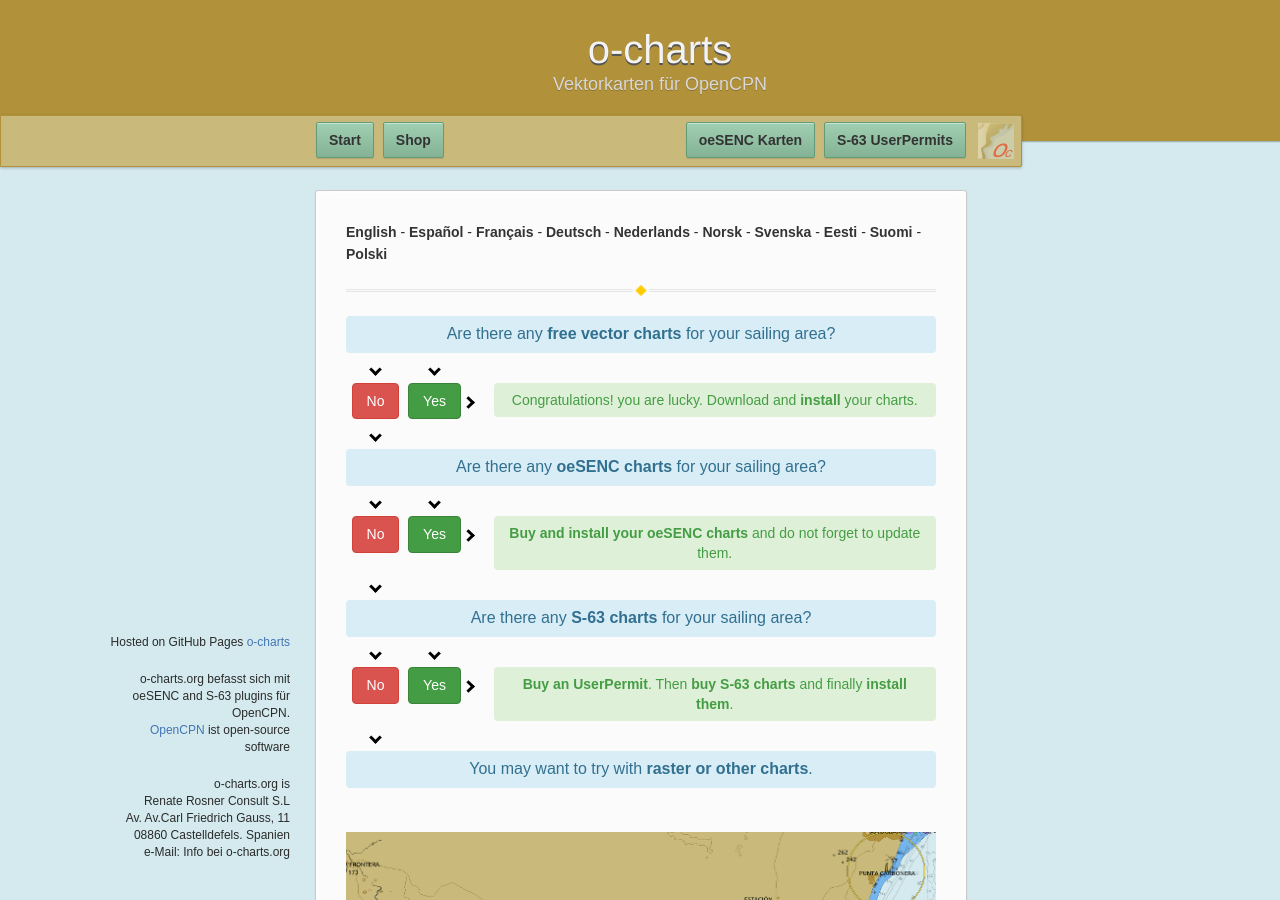
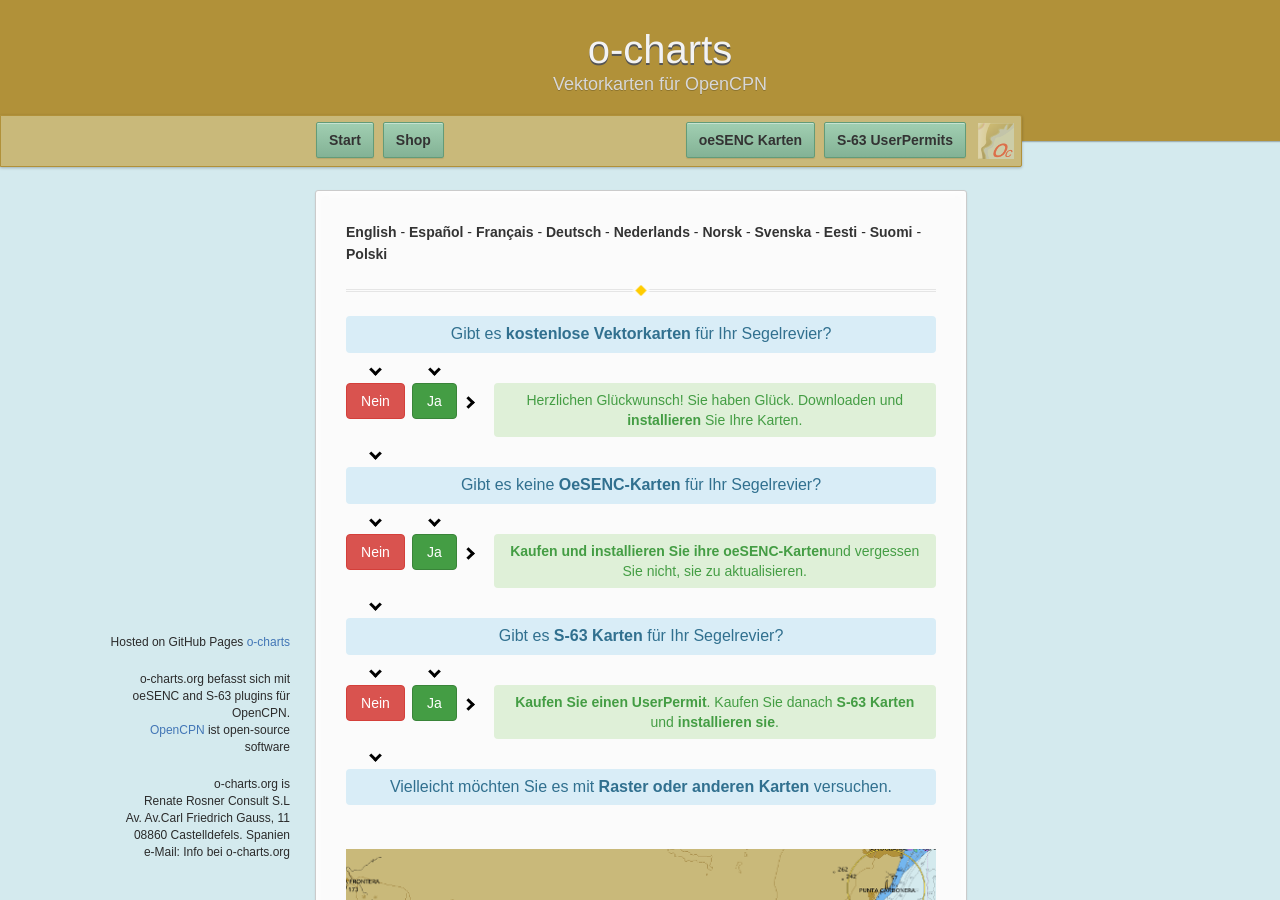
Before and after one commit to o-charts/manuals, a Jekyll site: the page built from index_de_DE.md, in a window 1280 px wide and 900 px high. Built offline with Jekyll 4.4.1, drawn with Linux system fonts in a browser that asks for light colours.

Commit message:
Update index_de_DE.md

```diff
--- a/index_de_DE.md
+++ b/index_de_DE.md
@@ -2,11 +2,14 @@
 layout: default_de_DE_home
 ---
 <div class="questions">
+
 <div class="questionok question">
-Are there any <a href="https://opencpn.org/OpenCPN/info/chartsource.html"><strong>free vector charts</strong></a> for your sailing area?
+Gibt es <a href="https://opencpn.org/OpenCPN/info/chartsource.html"><strong>kostenlose Vektorkarten </strong></a>für Ihr Segelrevier?
 </div>
 </div>
+
 <div class="arrows">
+
 <div class="answer col1 inline">
 <i class="down"></i>
 </div>
@@ -14,39 +17,53 @@
 <i class="down"></i>
 </div>
 </div>
+
 <div class="separator"></div>
+
 <div class="answers">
-<div class="answer col1 inline">
+  <div class="answer col1 inline">
+
 <div class="yesno no">
-No
+Nein
 </div>
+  </div>
+
+  <div class="answer col2 inline">
+
+<div class="yesno yes">
+Ja
 </div>
-<div class="answer col2 inline">
-<div class="yesno yes">
-Yes
-</div>
-</div>
+  </div>
 <div class="answer col3 inline">
 <i class="right"></i>
 </div>
-<div class="answer col4 inline">
+
+  <div class="answer col4 inline">
+
 <div class="questionok ok">
-Congratulations! you are lucky. Download and <a href="https://opencpn.org/wiki/dokuwiki/doku.php?id=opencpn:opencpn_user_manual:getting_started:chart_installation"><strong>install</strong></a> your charts.
+Herzlichen Glückwunsch! Sie haben Glück. Downloaden und <a href="https://opencpn.org/wiki/dokuwiki/doku.php?id=opencpn:opencpn_user_manual:getting_started:chart_installation"><strong>installieren</strong></a> Sie Ihre Karten.
 </div>
+  </div>
 </div>
-</div>
+
 <div class="separator"></div>
+
 <div class="arrows">
+
 <div class="answer col1 inline">
 <i class="down"></i>
 </div>
 </div>
+
 <div class="questions">
+
 <div class="questionok question">
-Are there any <a href="https://o-charts.org/shop/index.php?id_category=8&controller=category"><strong>oeSENC charts</strong></a> for your sailing area?
+Gibt es keine <a href="https://o-charts.org/shop/index.php?id_category=8&controller=category"><strong>OeSENC-Karten</strong></a> für Ihr Segelrevier?
 </div>
 </div>
+
 <div class="arrows">
+
 <div class="answer col1 inline">
 <i class="down"></i>
 </div>
@@ -54,39 +71,53 @@
 <i class="down"></i>
 </div>
 </div>
+
 <div class="separator"></div>
+
 <div class="answers">
-<div class="answer col1 inline">
+  <div class="answer col1 inline">
+
 <div class="yesno no">
-No
+Nein
 </div>
+  </div>
+
+  <div class="answer col2 inline">
+
+<div class="yesno yes">
+Ja
 </div>
-<div class="answer col2 inline">
-<div class="yesno yes">
-Yes
-</div>
-</div>
+  </div>
 <div class="answer col3 inline">
 <i class="right"></i>
 </div>
-<div class="answer col4 inline">
+
+  <div class="answer col4 inline">
+
 <div class="questionok ok">
-<a href="./oesenc_en_US.html"><strong>Buy and install your oeSENC charts</strong></a> and do not forget to update them.
+<a href="./oesenc_de_DE.html"><strong>Kaufen und installieren Sie ihre oeSENC-Karten</strong></a>und vergessen Sie nicht, sie zu aktualisieren.
 </div>
+  </div>
 </div>
-</div>
+
 <div class="separator"></div>
+
 <div class="arrows">
+
 <div class="answer col1 inline">
 <i class="down"></i>
 </div>
 </div>
+
 <div class="questions">
+
 <div class="questionok question">
-Are there any <a href="https://www.chartworld.com/shop/off_enc"><strong>S-63 charts</strong></a> for your sailing area?
+Gibt es <a href="https://www.chartworld.com/shop/off_enc"><strong>S-63 Karten</strong></a> für Ihr Segelrevier?
 </div>
 </div>
+
 <div class="arrows">
+
 <div class="answer col1 inline">
 <i class="down"></i>
 </div>
@@ -94,37 +125,50 @@
 <i class="down"></i>
 </div>
 </div>
+
 <div class="separator"></div>
+
 <div class="answers">
-<div class="answer col1 inline">
+  <div class="answer col1 inline">
+
 <div class="yesno no">
-No
+Nein
 </div>
+  </div>
+
+  <div class="answer col2 inline">
+
+<div class="yesno yes">
+Ja
 </div>
-<div class="answer col2 inline">
-<div class="yesno yes">
-Yes
-</div>
-</div>
+  </div>
 <div class="answer col3 inline">
 <i class="right"></i>
 </div>
-<div class="answer col4 inline">
+
+  <div class="answer col4 inline">
+
 <div class="questionok ok">
-<a href="https://o-charts.org/shop/index.php?id_category=6&controller=category"><strong>Buy an UserPermit</strong></a>. Then <a href="https://www.chartworld.com/shop/off_enc"><strong>buy S-63 charts</strong></a> and finally <a href="./s63_en_US.html"><strong>install them</strong></a>.
+<a href="https://o-charts.org/shop/index.php?id_category=6&controller=category"><strong>Kaufen Sie einen UserPermit</strong></a>. Kaufen Sie danach <a href="https://www.chartworld.com/shop/off_enc"><strong> S-63 Karten</strong></a> und <a href="./s63_de_DE.html"><strong>installieren sie</strong></a>.
 </div>
+  </div>
 </div>
-</div>
+
 <div class="separator"></div>
+
 <div class="arrows">
+
 <div class="answer col1 inline">
 <i class="down"></i>
 </div>
 </div>
+
 <div class="questions">
+
 <div class="questionok question">
-You may want to try with <a href="https://opencpn.org/OpenCPN/info/chartsource.html"><strong>raster or other charts</strong></a>.
+Vielleicht möchten Sie es mit <a href="https://opencpn.org/OpenCPN/info/chartsource.html"><strong>Raster oder anderen Karten</strong></a> versuchen.
 </div>
 </div>
-<br><br>
-![oesenc chart](./assets/images/oesenc_chart.png)
+
+<br />
+![oeSENC Karten](./assets/images/oesenc_chart.png)
```
